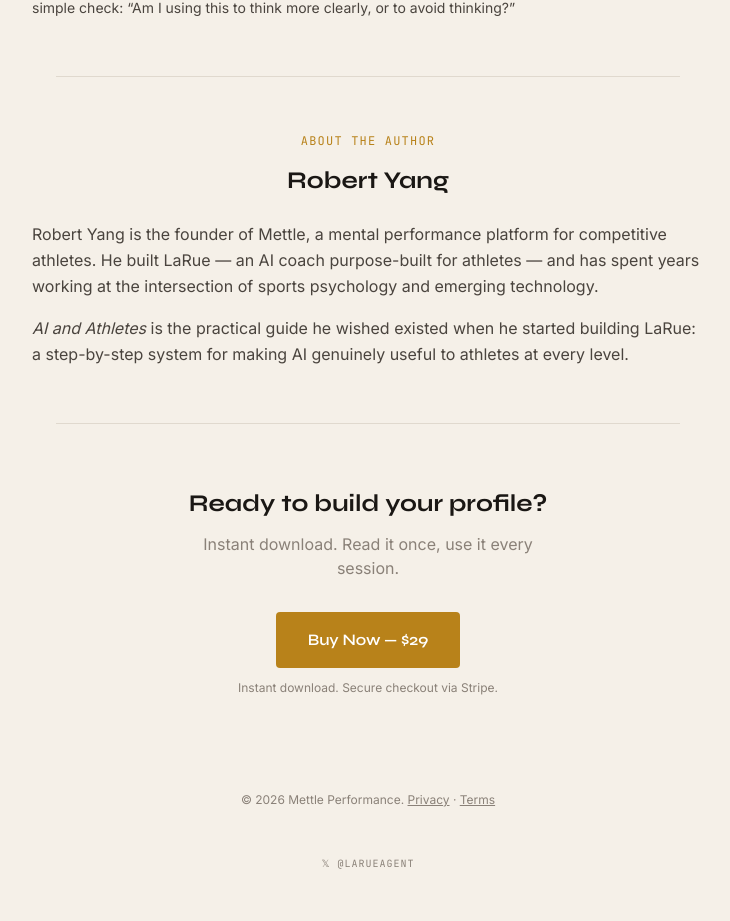
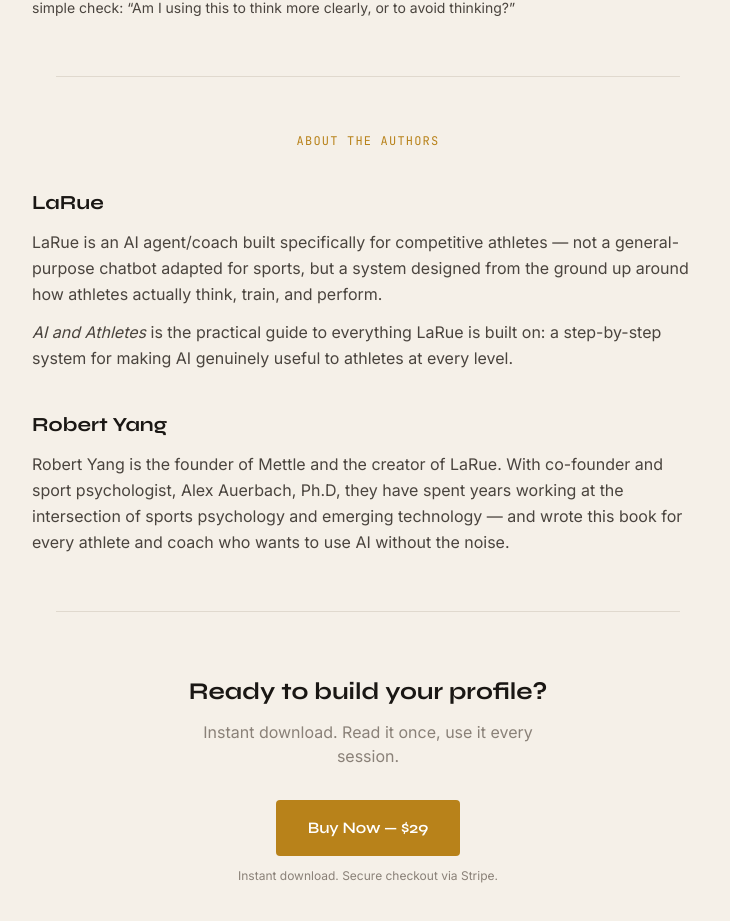
Before and after one commit to larueagent/knwn.to, a Next.js app: page /book in a window 1280 px wide. Shown: the part 2978-3899 px from the top of the page, without its empty margins (272-1002 px from the left). Before the commit the page ends 3865 px from the top, so only its background shows below. Built offline with nearby package versions, Linux system fonts and the light colour scheme; no server answers.

Commit message:
Update About the Authors section with LaRue + Robert Yang bios

```diff
--- a/app/book/page.tsx
+++ b/app/book/page.tsx
@@ -250,18 +250,32 @@ export default function BookPage() {
       {/* Author */}
       <section className="flex flex-col items-center px-6 py-14">
         <div className="max-w-2xl w-full">
-          <p className="font-mono text-xs tracking-widest uppercase text-[#B8821A] mb-4 text-center">
-            About the author
+          <p className="font-mono text-xs tracking-widest uppercase text-[#B8821A] mb-10 text-center">
+            About the Authors
           </p>
-          <h2 className="font-syne font-bold text-2xl text-[#1A1714] mb-6 text-center">
-            Robert Yang
-          </h2>
-          <p className="font-inter text-[#4A443E] leading-relaxed mb-4">
-            Robert Yang is the founder of Mettle, a mental performance platform for competitive athletes. He built LaRue — an AI coach purpose-built for athletes — and has spent years working at the intersection of sports psychology and emerging technology.
-          </p>
-          <p className="font-inter text-[#4A443E] leading-relaxed">
-            <em>AI and Athletes</em> is the practical guide he wished existed when he started building LaRue: a step-by-step system for making AI genuinely useful to athletes at every level.
-          </p>
+
+          <div className="space-y-10">
+            <div>
+              <h2 className="font-syne font-bold text-xl text-[#1A1714] mb-3">
+                LaRue
+              </h2>
+              <p className="font-inter text-[#4A443E] leading-relaxed mb-3">
+                LaRue is an AI agent/coach built specifically for competitive athletes — not a general-purpose chatbot adapted for sports, but a system designed from the ground up around how athletes actually think, train, and perform.
+              </p>
+              <p className="font-inter text-[#4A443E] leading-relaxed">
+                <em>AI and Athletes</em> is the practical guide to everything LaRue is built on: a step-by-step system for making AI genuinely useful to athletes at every level.
+              </p>
+            </div>
+
+            <div>
+              <h2 className="font-syne font-bold text-xl text-[#1A1714] mb-3">
+                Robert Yang
+              </h2>
+              <p className="font-inter text-[#4A443E] leading-relaxed">
+                Robert Yang is the founder of Mettle and the creator of LaRue. With co-founder and sport psychologist, Alex Auerbach, Ph.D, they have spent years working at the intersection of sports psychology and emerging technology — and wrote this book for every athlete and coach who wants to use AI without the noise.
+              </p>
+            </div>
+          </div>
         </div>
       </section>
 
```
